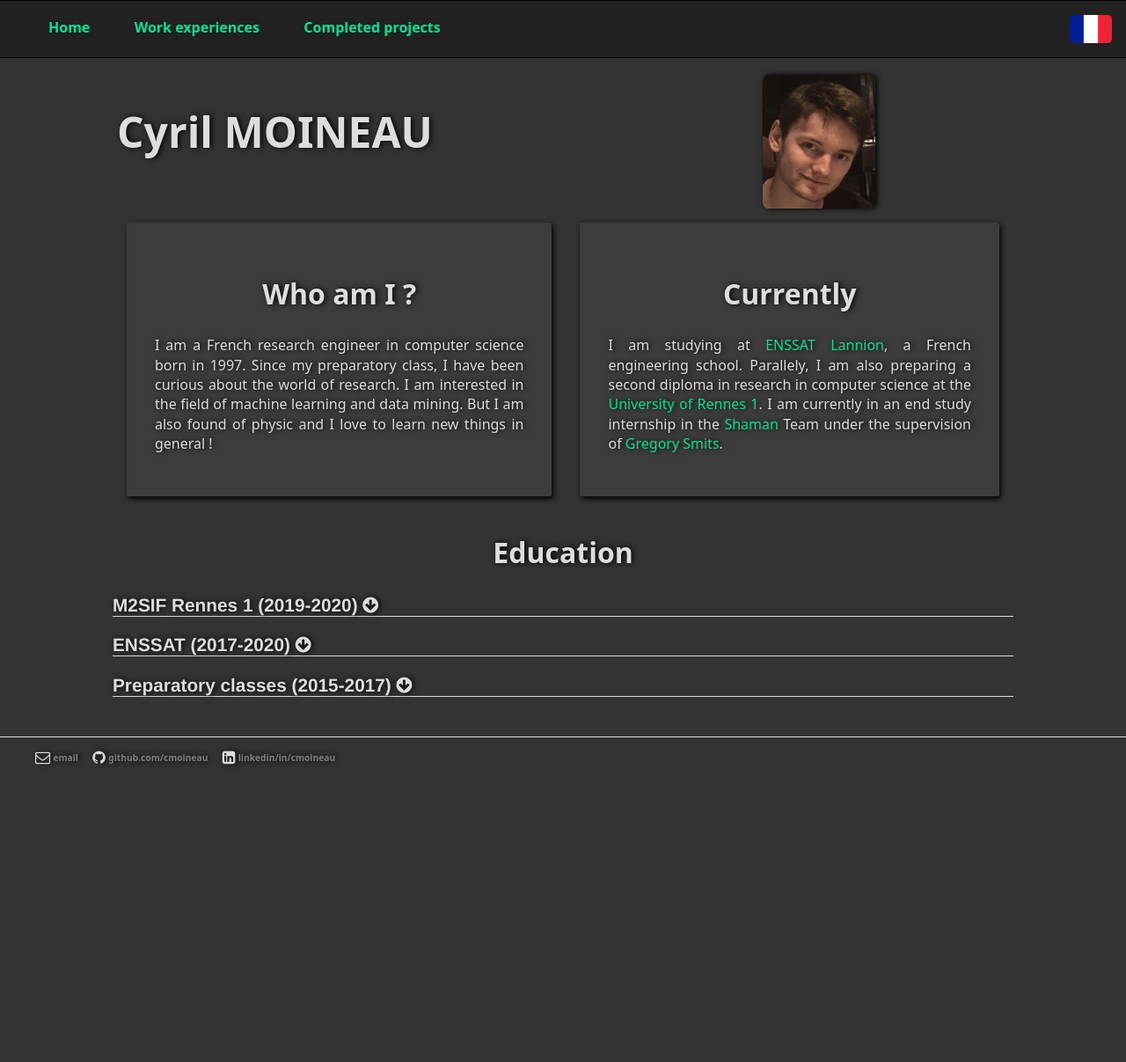
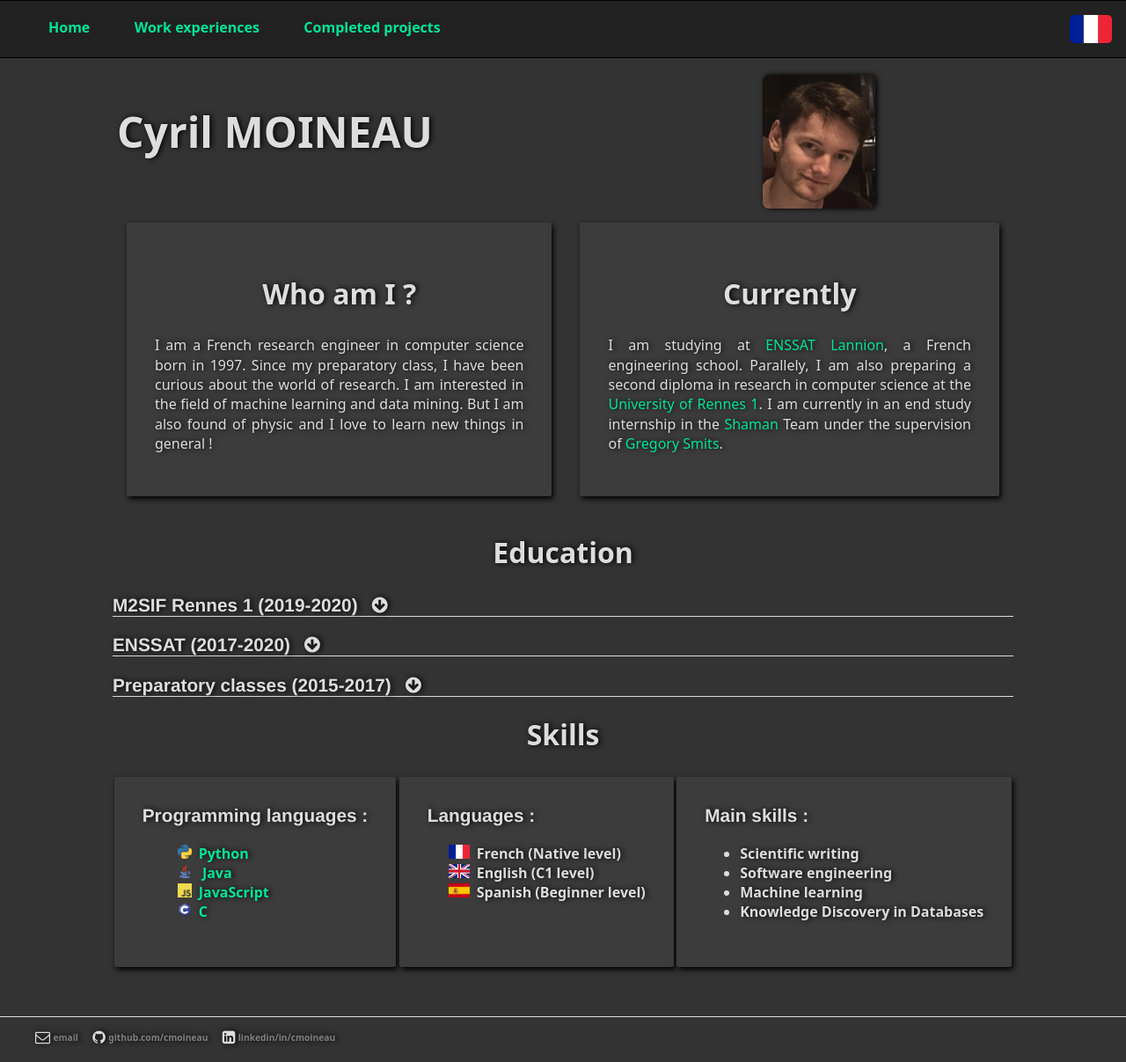
Before and after one commit to cmoineau/cmoineau.github.io, a Jekyll site: the page built from index.html, in a window 1280 px wide and 1207 px high. Shown: the whole window at 88% size. Built offline with Jekyll 4.4.1, drawn with Linux system fonts in a browser that asks for light colours.

Commit message:
Adding skills to the main page.

```diff
--- a/css/main.css
+++ b/css/main.css
@@ -156,10 +156,9 @@ div.blurb{
 }
 
 #flex-container{
-    margin-top: 5em;
-    margin-bottom: 0.5em;
     display: flex;
     width: 100%;
+    height: 100%;
 }
 
 #presentation{
--- a/index.html
+++ b/index.html
@@ -22,12 +22,15 @@ title: Cyril MOINEAU
 				</p>
 			</div>
 		</div>
+
 		<h2>Education</h2>
 
 		<h3>M2SIF Rennes 1 (2019-2020)
-			<i id="1_show" class="fa fa-arrow-circle-down" aria-hidden="true" onclick="document.getElementById('msif').style.display='block';document.getElementById('1_hide').style.display='initial';document.getElementById('1_show').style.display='none';"></i>
+			<i id="1_show" class="fa fa-arrow-circle-down" aria-hidden="true" style="margin-left: 0.5em;"
+			onclick="document.getElementById('msif').style.display='block';document.getElementById('1_hide').style.display='initial';document.getElementById('1_show').style.display='none';"></i>
 
-			<i id="1_hide" class="fa fa-arrow-circle-up" aria-hidden="true" onclick="document.getElementById('msif').style.display='none';document.getElementById('1_hide').style.display='none';document.getElementById('1_show').style.display='initial';" style="display:none;"></i></h3>
+			<i id="1_hide" class="fa fa-arrow-circle-up" aria-hidden="true" style="display:none; margin-left: 0.5em;"
+			onclick="document.getElementById('msif').style.display='none';document.getElementById('1_hide').style.display='none';document.getElementById('1_show').style.display='initial';" ></i></h3>
 			<ul id="msif" style="display:none;">
 				<li>Data mining and visualisation</li>
 				<li>Data analysis and probabilistic modeling</li>
@@ -35,9 +38,11 @@ title: Cyril MOINEAU
 			</ul>
 		<h3>ENSSAT (2017-2020)
 
-			<i id="2_show" class="fa fa-arrow-circle-down" aria-hidden="true" onclick="document.getElementById('enssat').style.display='block';document.getElementById('2_hide').style.display='initial';document.getElementById('2_show').style.display='none';"></i>
+			<i id="2_show" class="fa fa-arrow-circle-down" aria-hidden="true" style="margin-left: 0.5em;"
+			onclick="document.getElementById('enssat').style.display='block';document.getElementById('2_hide').style.display='initial';document.getElementById('2_show').style.display='none';"></i>
 
-			<i id="2_hide" class="fa fa-arrow-circle-up" aria-hidden="true" onclick="document.getElementById('enssat').style.display='none';document.getElementById('2_hide').style.display='none';document.getElementById('2_show').style.display='initial';" style="display:none;"></i></h3>
+			<i id="2_hide" class="fa fa-arrow-circle-up" aria-hidden="true" style="display:none; margin-left: 0.5em;"
+			onclick="document.getElementById('enssat').style.display='none';document.getElementById('2_hide').style.display='none';document.getElementById('2_show').style.display='initial';"></i></h3>
 			<ul id="enssat" style="display:none;">
 				<li><strong>Mathematics :</strong>
 					<ul>
@@ -83,8 +88,10 @@ title: Cyril MOINEAU
 					</ul>
 			</ul>
 		<h3>Preparatory classes (2015-2017)
-			<i id="3_show" class="fa fa-arrow-circle-down" aria-hidden="true" onclick="document.getElementById('prep').style.display='block';document.getElementById('3_hide').style.display='initial';document.getElementById('3_show').style.display='none';"></i>
-			<i id="3_hide" class="fa fa-arrow-circle-up" aria-hidden="true" onclick="document.getElementById('prep').style.display='none';document.getElementById('3_hide').style.display='none';document.getElementById('3_show').style.display='initial';" style="display:none;"></i></h3>
+			<i id="3_show" class="fa fa-arrow-circle-down" aria-hidden="true" style="margin-left: 0.5em;"
+			onclick="document.getElementById('prep').style.display='block';document.getElementById('3_hide').style.display='initial';document.getElementById('3_show').style.display='none';"></i>
+			<i id="3_hide" class="fa fa-arrow-circle-up" aria-hidden="true" style="display:none; margin-left: 0.5em;"
+			onclick="document.getElementById('prep').style.display='none';document.getElementById('3_hide').style.display='none';document.getElementById('3_show').style.display='initial';"></i></h3>
 
 			<ul id="prep" style="display:none;">
 				<li><strong>Mathematics :</strong></li>
@@ -119,4 +126,47 @@ title: Cyril MOINEAU
 						<li>Recursive programming</li>
 					</ul>
 			</ul>
+			<h2 style="margin-top: auto; ">Skills</h2>
+			<div id="flex-container"  style="flex-wrap: wrap;">
+				<div class="box" style="margin-left: auto; margin-right: auto; flex-flow: column;">
+					<h3 style="border-bottom: 0px solid; margin-top: auto;">Programming languages :</h3>
+					<ul style="list-style-type: none; margin-left: -1em;">
+						<li>
+							<a href="https://github.com/cmoineau?tab=repositories&language=python" style="margin:1em;">
+							<img src="/ressources/python.png" alt="python logo" style="height: 1em; width: 1em; margin-right: 0.5em;""><b>Python</b></a></li>
+						<li>
+
+							<a href="https://github.com/cmoineau?tab=repositories&language=java" style="margin:1em;">
+								<img src="/ressources/java.png" alt="java logo" style="height: 1em; width: 1em; margin-right: 0.5em;"> <b>Java</b></a></li>
+						<li>
+
+							<a href="https://github.com/cmoineau?tab=repositories&language=javascript" style="margin:1em;">
+								<img src="/ressources/js.png" alt="javascript logo" style="height: 1em; width: 1em; margin-right: 0.5em;"><b>JavaScript</b></a></li>
+						<li>
+
+							<a href="https://github.com/cmoineau?tab=repositories&language=c" style="margin:1em;">
+								<img src="/ressources/c.png" alt="C logo" style="height: 1em; width: 1em; margin-right: 0.5em;""><b>C</b></a></li>
+					</ul>
+				</div><div class="box" style="margin-left: auto; margin-right: auto; flex-flow: column;">
+					<h3 style="border-bottom: 0px solid; margin-top: auto;">Languages :</h3>
+					<ul style="list-style-type: none; margin-left: -1em;">
+						<li>
+							<img src="/ressources/fr_flag.png" alt="french flag" style="height: 1em; width: 1.5em; margin-right: 0.5em;"><b>French (Native level)</b></li>
+						<li>
+							<img src="/ressources/en_flag.png" alt="UK flag" style="height: 1em; width: 1.5em; margin-right: 0.5em;"><b>English (C1 level)</b></li>
+						<li>
+							<img src="/ressources/es_flag.png" alt="spanish flag" style="height: 1em; width: 1.5em; margin-right: 0.5em;"><b>Spanish (Beginner level)</b></li>
+
+					</ul>
+				</div><div class="box" style="margin-left: auto; margin-right: auto; flex-flow: column;">
+					<h3 style="border-bottom: 0px solid; margin-top: auto;">Main skills :</h3>
+					<ul>
+						<li><b>Scientific writing</b></li>
+						<li><b>Software engineering</b></li>
+						<li><b>Machine learning</b></li>
+						<li><b>Knowledge Discovery in Databases</b></li>
+					</ul>
+				</div>
+			</div>
+
 	</div><!-- /.blurb -->
```
Also changed, not shown: fr/index.html (+42 -0 lines), README.md, ressources/c.png (added), ressources/es_flag.png (added), ressources/java.png (added), ressources/js.png (added), ressources/python.png (added).
